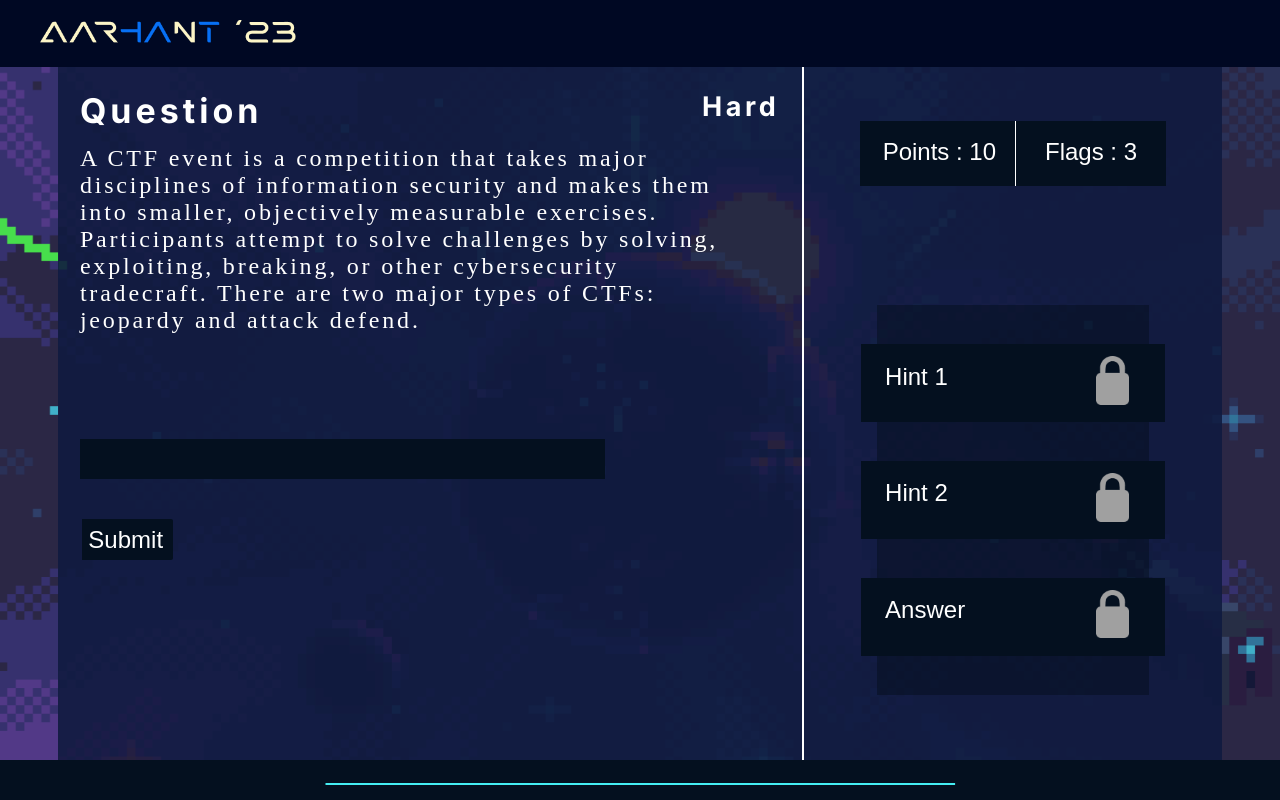
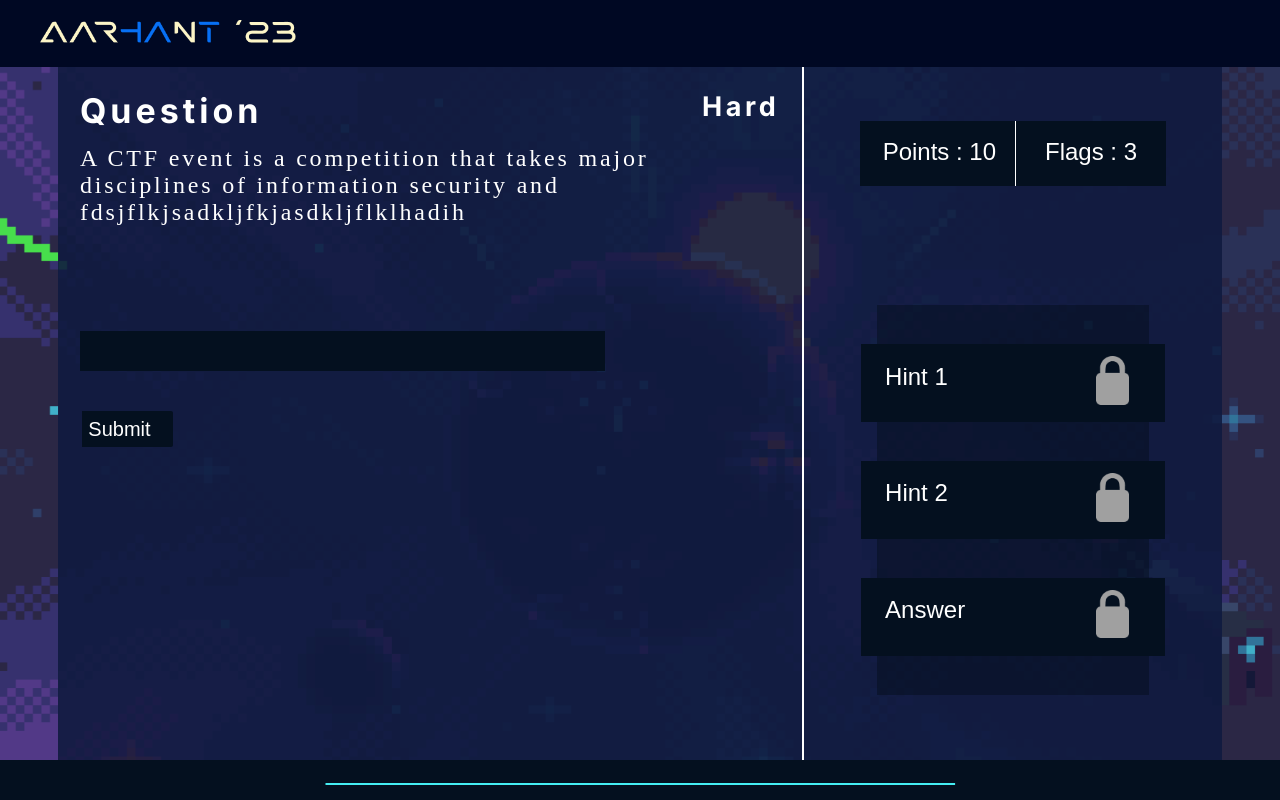
Before and after one commit to KartikVhonale/CTF_Next, a Next.js app: page /questions in a window 1280 px wide. Built offline with nearby package versions, Linux system fonts and the light colour scheme.

Commit message:
some elements updated

```diff
--- a/src/app/components/MainSection.js
+++ b/src/app/components/MainSection.js
@@ -20,7 +20,7 @@ const MainSection = () => {
             </div>
             <div className="Ctf_submmition">
                 <div className="text_s">
-                    A CTF event is a competition that takes major disciplines of information security and makes them into smaller, objectively measurable exercises. Participants attempt to solve challenges by solving, exploiting, breaking, or other cybersecurity tradecraft. There are two major types of CTFs: jeopardy and attack defend.
+                    A CTF event is a competition that takes major disciplines of information security and fdsjflkjsadkljfkjasdkljflklhadih
                 </div>
                 <div className="button_s">
                     <div className="text_field">
--- a/src/app/layout.js
+++ b/src/app/layout.js
@@ -1,3 +1,5 @@
+import Footer from './components/Footer'
+import Header from './components/Header'
 import './globals.css'
 import { Inter } from 'next/font/google'
 
@@ -11,7 +13,11 @@ export const metadata = {
 export default function RootLayout({ children }) {
   return (
     <html lang="en">
-      <body className={inter.className}>{children}</body>
+      <body className={inter.className}>
+      <Header/>
+      {children}
+      <Footer/>
+      </body>
     </html>
   )
 }
--- a/src/app/page.js
+++ b/src/app/page.js
@@ -7,8 +7,6 @@ import Footer from './components/Footer'
 export default function Home() {
   return (
     <>
-    <Header/>
-    <Footer/>
     </>
   )
 }
--- a/src/app/questions/page.js
+++ b/src/app/questions/page.js
@@ -6,9 +6,7 @@ import Footer from '../components/Footer'
 export default function Home() {
   return (
     <>
-    <Header/>
     <MainSection/>
-    <Footer/>
     </>
   )
 }
--- a/src/app/style/style_main.css
+++ b/src/app/style/style_main.css
@@ -116,6 +116,7 @@
     font-family: Inconsolata;
     font-size: 24px;
     width: 95%;
+    height: 9 em;
     /* font-style: normal; */
     font-weight: 400;
     /* line-height: normal; */
@@ -280,11 +281,13 @@
     /* background: #04101F; */
     color: white;
     padding: 7%;
+    display: flex;
+    align-items: center;
     border-style: outset;
     font: bold15px arial,sans-serif;
     text-shadow: none;
     border: none;
-    font-size: 24px;
+    font-size: 20px;
     font-style: normal;
     font-weight: 70;
     line-height: normal;
```
Also changed, not shown: src/app/questions/1/page.js (added, +13 -0 lines).
